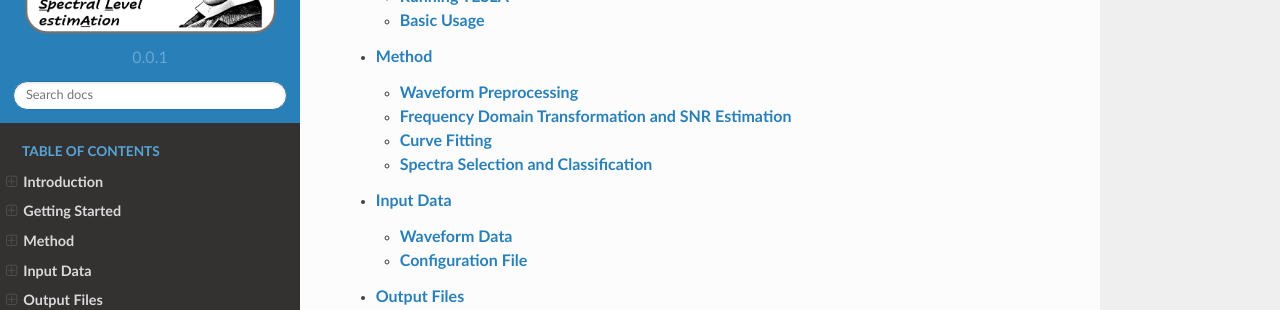
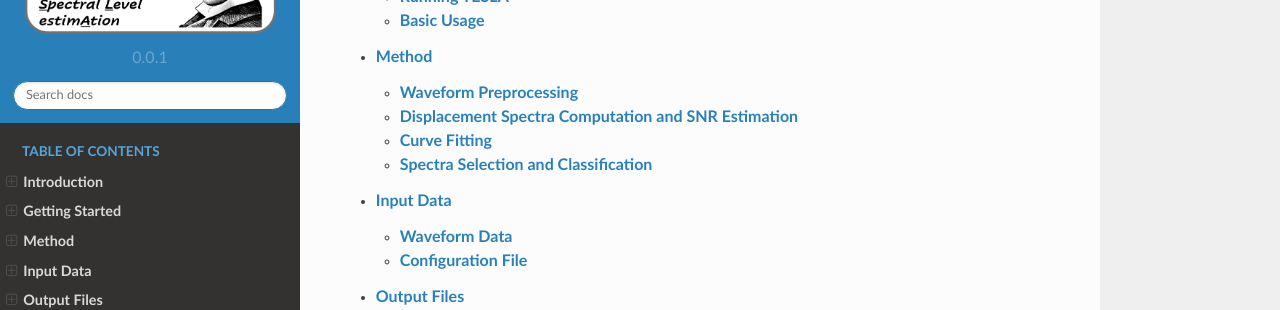
Before and after one commit to DrGMA/TESLA, a Sphinx documentation site: the page built from docs/source/index.rst, in a window 1280 px wide and 900 px high, scrolled down 611 px. Shown: the part 151-461 px from the top of the window. Built offline with Sphinx 7.4.7 and the Read the Docs theme 2.0.0, drawn with Linux system fonts in a browser that asks for light colours.

Commit message:
Update method.rst

```diff
--- a/docs/source/html/method.rst
+++ b/docs/source/html/method.rst
@@ -8,7 +8,7 @@ This section provides an in-depth understanding of TESLA's operational procedure
 
 The initial step involves processing waveform data in SAC format, where P- and/or S-arrival times should be present in the header. The data is filtered and cut around the P- and S-picks, using various signal windows with adaptable starting and ending times. These windows are defined relative to the P- or S-pick times, with a minimum signal length, Δ, determined from the pick times. By shifting the minimum signal length, different time windows can be obtained. The configuration file dictates three key parameters: 1) the minimum length of signal analyzed after the pick arrival time (Δ), 2) the incremental step of the signal window (i), and 3) the maximum length of signal (ni) to extend the window on both sides.
 
-**Frequency Domain Transformation and SNR Estimation**
+**Displacement Spectra Computation and SNR Estimation**
 ------------------------------------------------------
 
 Each signal window is transformed into the frequency domain using the Fast Fourier Transform algorithm (FFT). The goal is to estimate the low-frequency level of the displacement spectrum for P or S waves. An integration operation of the signal in the frequency domain is performed by dividing the velocity spectrum by frequency. The displacement amplitude spectra of the horizontal and vertical components are then combined into a single displacement spectrum. The spectrum is smoothed using a Hann window, with parameters specified in the configuration file. TESLA also performs a signal-to-noise ratio (SNR) estimation in the frequency domain, using a pre-P noise window of equal length to the explored signal window. Low SNR signals are discarded.
@@ -23,7 +23,7 @@ The amplitude spectrum is modeled using a fitting operation based on the seismic
 
 TESLA selects the best spectra based on quality criteria, discarding those that do not meet certain criteria. The spectra are classified according to a cost function (CF), which considers MAPE and uncertainties of estimated parameters. The computed spectra are ordered based on ascending CF values, and TESLA selects spectra falling within the first quartile. A final selection can also be performed based on MAPE as a percentage value. The best result is chosen as the fitted source spectrum with the lowest CF value.
 
-For further details and visual representations, please refer to the original manuscript <https://pubs.geoscienceworld.org/ssa/srl/article-abstract/94/5/2441/624404/TESLA-A-Tool-for-Automatic-Earthquake-Low?redirectedFrom=fulltext>_.
+For further details and visual representations, please refer to the original `manuscript <https://pubs.geoscienceworld.org/ssa/srl/article-abstract/94/5/2441/624404/TESLA-A-Tool-for-Automatic-Earthquake-Low?redirectedFrom=fulltext>_.
 
 .. raw:: latex
 
```
